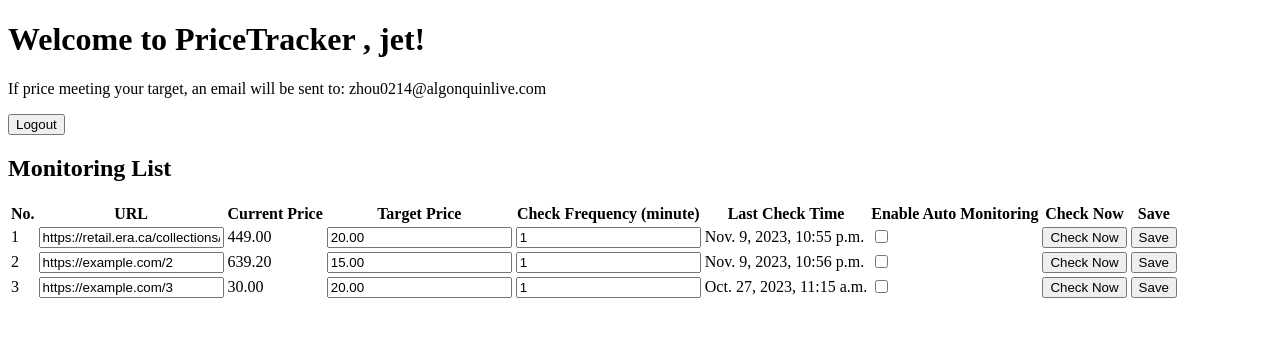
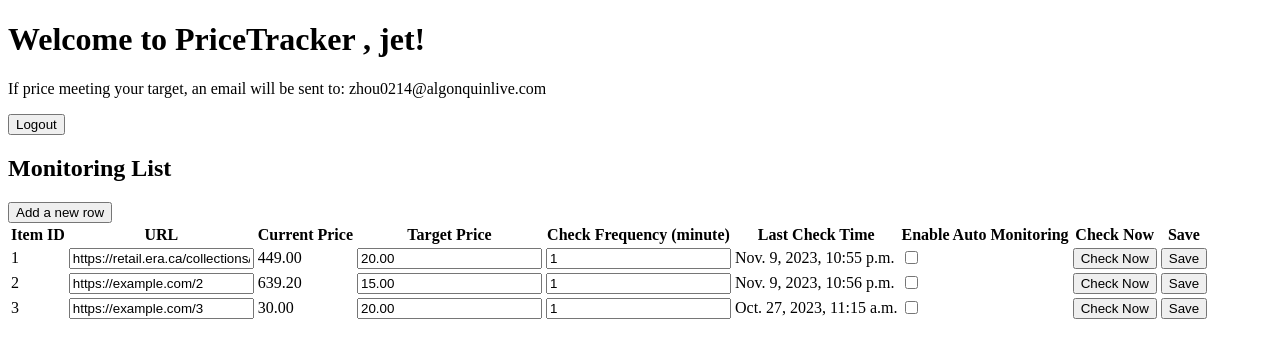
Before and after one commit to JianZhou8/pricetracker2, a Django app: page / in a window 1280 px wide. Shown: the top 358 px of the page. Run offline with Django 4.2, Linux system fonts and the light colour scheme; a user stored in the database is signed in; data comes from the database, SQL or seed files in the repository; both versions use the stored data as it was before the commit.

Commit message:
add new row button

```diff
--- a/userauth/models.py
+++ b/userauth/models.py
@@ -3,7 +3,7 @@ from django.contrib.auth.models import User
 
 class TrackList(models.Model):
     user = models.ForeignKey(User, default=1,  on_delete=models.CASCADE)  # 添加用户外键
-    number = models.IntegerField()
+    number = models.AutoField(primary_key=True)
     url = models.URLField()
     current_price = models.DecimalField(max_digits=10, decimal_places=2, default=0)
     target_price = models.DecimalField(max_digits=10, decimal_places=2, default=0)
--- a/userauth/templates/home.html
+++ b/userauth/templates/home.html
@@ -21,10 +21,11 @@
     <h2>Monitoring List</h2>
     <form method="post" id="tracklistForm">
         {% csrf_token %}
-        <table>
+        <button type="button" id="addRowBtn">Add a new row</button>
+        <table id="trackingTable">
             <thead>
                 <tr>
-                    <th>No.</th>
+                    <th>Item ID</th>
                     <th>URL</th>
                     <th>Current Price</th>
                     <th>Target Price</th>
@@ -38,7 +39,7 @@
             <tbody>
                 {% for item in tracklist %}
                     <tr>
-                        <td>{{ forloop.counter }}</td>
+                        <td>{{ item.number }}</td>
                         <td><input type="text" name="url_{{ forloop.counter }}" value="{{ item.url }}"></td>
                         <td>{{ item.current_price }}</td>
                         <td><input type="text" name="target_price_{{ forloop.counter }}" value="{{ item.target_price }}"></td>
@@ -90,5 +91,39 @@ document.addEventListener('DOMContentLoaded', function () {
 });
 </script>
 
+<script>
+    // JavaScript code to handle adding a new row
+document.getElementById('addRowBtn').addEventListener('click', function() {
+    // Get the table body
+    var tbody = document.querySelector('#trackingTable tbody');
+
+    // Create a new row
+    var newRow = tbody.insertRow();
+
+    // Add cells to the new row
+    var numberCell = newRow.insertCell();
+    var urlCell = newRow.insertCell();
+    var currentPriceCell = newRow.insertCell();
+    var targetPriceCell = newRow.insertCell();
+    var checkFrequencyCell = newRow.insertCell();
+    var lastCheckTimeCell = newRow.insertCell();
+    var enableAutoMonitoringCell = newRow.insertCell();
+    var checkNowCell = newRow.insertCell();
+    var saveCell = newRow.insertCell();
+
+    // Add input elements to the cells
+    numberCell.innerHTML = '';
+    urlCell.innerHTML = '<input type="text" name="new_url" value="">';
+    currentPriceCell.innerHTML = '';
+    targetPriceCell.innerHTML = '<input type="text" name="new_target_price" value="">';
+    checkFrequencyCell.innerHTML = '<input type="text" name="new_check_frequency" value="">';
+    lastCheckTimeCell.innerHTML = '<input type="text" name="new_last_check_time" value="" disabled>';
+    enableAutoMonitoringCell.innerHTML = '<input type="checkbox" name="new_enable_auto">';
+    checkNowCell.innerHTML = '<button type="button">Check Now</button>';
+    saveCell.innerHTML = '<button type="submit">Save</button>';
+});
+
+</script>
+
 </body>
 </html>
--- a/userauth/views.py
+++ b/userauth/views.py
@@ -81,19 +81,39 @@ def home(request):
             if item.enable_auto_monitoring:
 
                 # 检查是否已有定时器，避免重复启动
-                if item.id not in timers:
+                if item.number not in timers:
 
-                    timers[item.id] = create_timer(url, frequency, stop_flag)
-                    print(f"Starting timer for {url}", timers[item.id])
+                    timers[item.number] = create_timer(url, frequency, stop_flag)
+                    print(f"Starting timer for {url}", timers[item.number])
             else:
                 # 如果 enable_auto_monitoring 取消，停止定时器
 
-                if item.id in timers:
-                    print(f"Stopping timer for {url}", timers[item.id])
+                if item.number in timers:
+                    print(f"Stopping timer for {url}", timers[item.number])
                     stop_flag = True
-                    timers[item.id].cancel()
-                    del timers[item.id]
-                    # print(f"end Stopping timer for {url}" ,timers[item.id])
+                    timers[item.number].cancel()
+                    del timers[item.number]
+                    # print(f"end Stopping timer for {url}" ,timers[item.number])
+
+        # Check if the form is submitted with new items
+        if request.method == 'POST' and 'new_url' in request.POST:
+            # Extract the values for the new item from the form
+
+            new_url = request.POST['new_url']
+            new_target_price = request.POST['new_target_price']
+            new_check_frequency = request.POST['new_check_frequency']
+            new_enable_auto = 'new_enable_auto' in request.POST
+
+            # Create a new TrackList object and save it to the database
+            new_item = TrackList(
+                user=user,
+                # number=new_number,
+                url=new_url,
+                target_price=new_target_price,
+                check_frequency=new_check_frequency,
+                enable_auto_monitoring=new_enable_auto
+            )
+            new_item.save()
 
 
 
@@ -124,7 +144,7 @@ def save_tracklist(request):
 
                 # 在数据库中更新或创建 TrackList 条目
                 try:
-                    tracklist_item = TrackList.objects.get(id=item_id)
+                    tracklist_item = TrackList.objects.get(number=item_id)
                     tracklist_item.url = url
                     tracklist_item.target_price = target_price
                     tracklist_item.check_frequency = check_frequency
@@ -134,7 +154,7 @@ def save_tracklist(request):
                     # 如果没有找到该条目，可能是新创建的
                     # 创建新的 TrackList 条目
                     tracklist_item = TrackList(
-                        id=item_id,
+                        number=item_id,
                         url=url,
                         target_price=target_price,
                         check_frequency=check_frequency,
```
Also changed, not shown: db.sqlite3.
